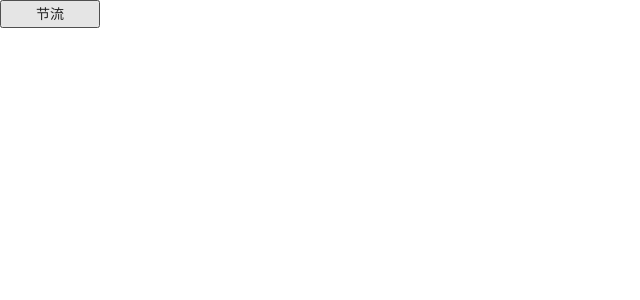
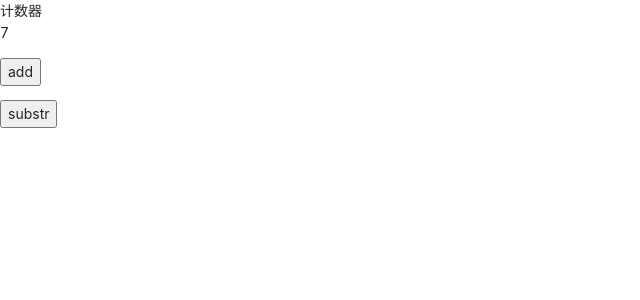
Before and after one commit to SkyWongHZ/leetcode-learing, a React app: page / in a window 1280 px wide. Shown: the top 300 px of the page, without its empty margins (0-640 px from the left). Built offline with nearby package versions, Linux system fonts and the light colour scheme.

Commit message:
feat:react-hooks练习

```diff
--- a/src/App.js
+++ b/src/App.js
@@ -20,7 +20,9 @@ import React, { Component, useState } from 'react'
 // import Page  from './page/HOC/avoidUpdate'
 
 // import Page  from './page/react/debounce'
-import Page  from './page/react/throttle'
+// import Page  from './page/react/throttle'
+
+import Page  from './page/react/react-hooks/demo1'
 
 
 
--- /dev/null
+++ b/src/page/react/react-hooks/demo1.js
@@ -0,0 +1,47 @@
+import React, { useState, useEffect,useRef, Fragment } from 'react';
+
+function App(params) {
+    const [count,setCount]=useState(0)
+    const timer=useRef()
+    useEffect(() => {
+        // effect
+        // console.log('count:',count);
+        // document.title=`you click ${count} 次`
+        if(count<=10){
+            timer.current=setInterval(() => {
+                setCount(count+1)
+            }, 1000);
+        }
+
+        return ()=>{
+            clearInterval(timer.current)
+        }
+    } )
+    const add = (params) => {
+        setCount(count+1)
+
+    }
+    const substr = (params) => {
+        setCount(count-1)
+    }
+    const  autoAdd=()=>{
+        setInterval(() => {
+            setCount(count+1)
+        }, 1000);
+    }
+
+
+
+    return(
+        <Fragment>
+            <div>计数器</div>
+            <div>
+            <p>{count}</p>
+            <p><button onClick={add}>add</button> </p>
+            <p><button onClick={substr}>substr</button> </p>
+            </div>
+        </Fragment>
+    )
+}
+
+export default   App
```
Also changed, not shown: 1 other file (tests, documents, lock files or other folders).
